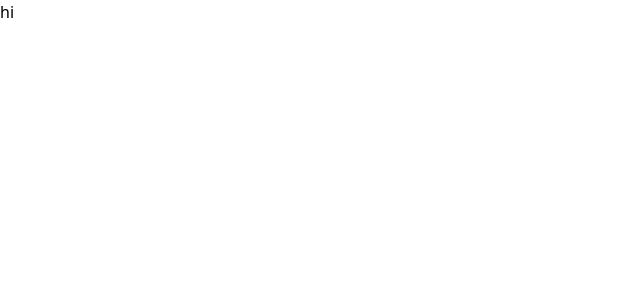
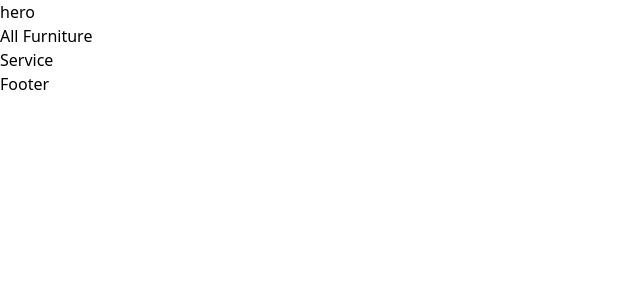
Before and after one commit to AshrafulPatHan/pathan-Furniture, a Next.js app: page / in a window 1280 px wide. Shown: the top 300 px of the page, without its empty margins (0-640 px from the left). Built offline with nearby package versions, Linux system fonts and the light colour scheme.

Commit message:
start working in navbar

```diff
--- a/src/app/page.tsx
+++ b/src/app/page.tsx
@@ -1,9 +1,18 @@
+import All_Furniture from "@/components/home/all-furniture";
+import Footer from "@/components/home/Footer";
+import Hero from "@/components/home/hero";
+import Navbar from "@/components/home/navbar";
+import Service from "@/components/home/service";
 import Image from "next/image";
 
 export default function Home() {
   return (
     <div className="">
-      <p>hi</p>
+      <Navbar />
+      <Hero/>
+      <All_Furniture />
+      <Service/>
+      <Footer/>
     </div>
   );
 }
--- /dev/null
+++ b/src/components/home/Footer.tsx
@@ -0,0 +1,10 @@
+
+
+
+export default function Footer() {
+    return (
+        <div>
+            Footer
+        </div>
+    )
+}
--- /dev/null
+++ b/src/components/home/all-furniture.tsx
@@ -0,0 +1,9 @@
+
+
+export default function All_Furniture() {
+    return (
+        <div>
+            All Furniture
+        </div>
+    )
+}
--- /dev/null
+++ b/src/components/home/hero.tsx
@@ -0,0 +1,8 @@
+
+export default function Hero() {
+    return(
+        <div>
+            hero
+        </div>
+    )
+}
--- /dev/null
+++ b/src/components/home/navbar.tsx
@@ -0,0 +1,12 @@
+
+
+
+export default function Navbar() {
+    return (
+        <div>
+            <div></div>
+            <div></div>
+            <div></div>
+        </div>
+    )
+}
--- /dev/null
+++ b/src/components/home/service.tsx
@@ -0,0 +1,10 @@
+
+
+
+export default function Service() {
+    return (
+        <div>
+            Service
+        </div>
+    )
+}
```
